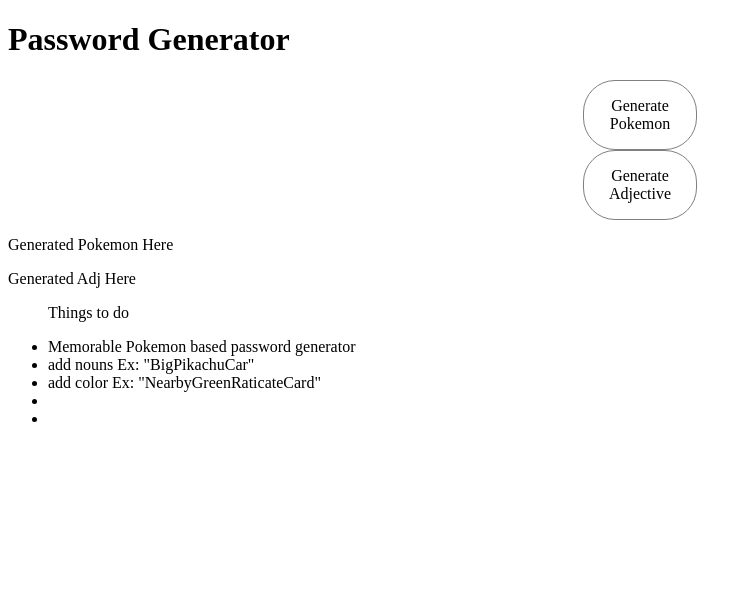
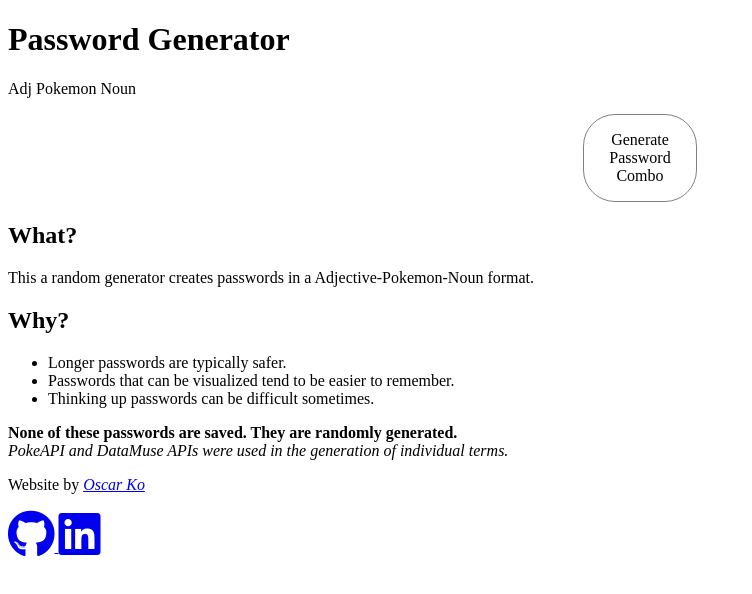
Before and after one commit to OscarKodes/password-generator, a plain HTML site: page index.html in a window 1280 px wide. Shown: the whole page, without its empty margins (0-752 px from the left). Drawn offline with Linux system fonts and the light colour scheme.

Commit message:
Add about descriptions and add footer

```diff
--- a/index.html
+++ b/index.html
@@ -5,27 +5,66 @@
 
     <!-- Local CSS -->
     <link rel="stylesheet" href="styles/styles.css">
-    <title>Password Generator</title>
+
+    <!-- FONT AWESOME -->
+    <link rel="stylesheet" href="https://use.fontawesome.com/releases/v5.3.1/css/all.css" integrity="sha384-mzrmE5qonljUremFsqc01SB46JvROS7bZs3IO2EmfFsd15uHvIt+Y8vEf7N7fWAU" crossorigin="anonymous">
+
+    <title>Pokemon Password Generator</title>
   </head>
   <body>
     <h1>Password Generator</h1>
-    <div class="pokemon-btn generate-btn">
-      Generate Pokemon
+
+    <div class="main-app">
+      <p class="password">
+        <span class="adj-display pass-part">Adj</span>
+        <span class="pokemon-display pass-part">Pokemon</span>
+        <span class="noun-display pass-part">Noun</span>
+      </p>
+      <div class="generate-btn">
+        Generate Password Combo
+      </div>
     </div>
-    <div class="adj-btn generate-btn">
-      Generate Adjective
+
+  <div class="about">
+    <h2 class="about-question">What?</h2>
+    <p class="what-answer">
+      This a random generator creates passwords in a Adjective-Pokemon-Noun format.
+    </p>
+    <h2 class="about-question">Why?</h2>
+    <ul class="why-list">
+      <li>
+        Longer passwords are typically safer.
+      </li>
+      <li>
+        Passwords that can be visualized tend to be easier to remember.
+      </li>
+      <li>
+        Thinking up passwords can be difficult sometimes.
+      </li>
+    </ul>
+    <strong class="no-save">None of these passwords are saved. They are randomly generated.</strong>
+  </div>
+
+  <div class="api-credit">
+    <em>PokeAPI and DataMuse APIs were used in the generation of individual terms.</em>
+  </div>
+
+
+    <div class="footer">
+      <p>Website by
+        <a href="https://oscarkodes.work/">
+          <em>Oscar Ko</em>
+        </a>
+      </p>
+      <p>
+        <a href="https://github.com/OscarKodes">
+          <i class="fab fa-github fa-3x"></i>
+        </a>
+        <a href="https://www.linkedin.com/in/oscar-ko/">
+          <i class="fab fa-linkedin fa-3x"></i>
+        </a>
+      </p>
     </div>
-    <p class="pokemon-display">Generated Pokemon Here</p>
-    <p class="adj-display">Generated Adj Here</p>
-
-    <ul>
-      <p>Things to do</p>
-      <li>Memorable Pokemon based password generator</li>
-      <li>add nouns Ex: "BigPikachuCar"</li>
-      <li>add color Ex: "NearbyGreenRaticateCard"</li>
-      <li></li>
-      <li></li>
-    </ul>
   </body>
   <footer>
     <script src="index.js" charset="utf-8"></script>
```
